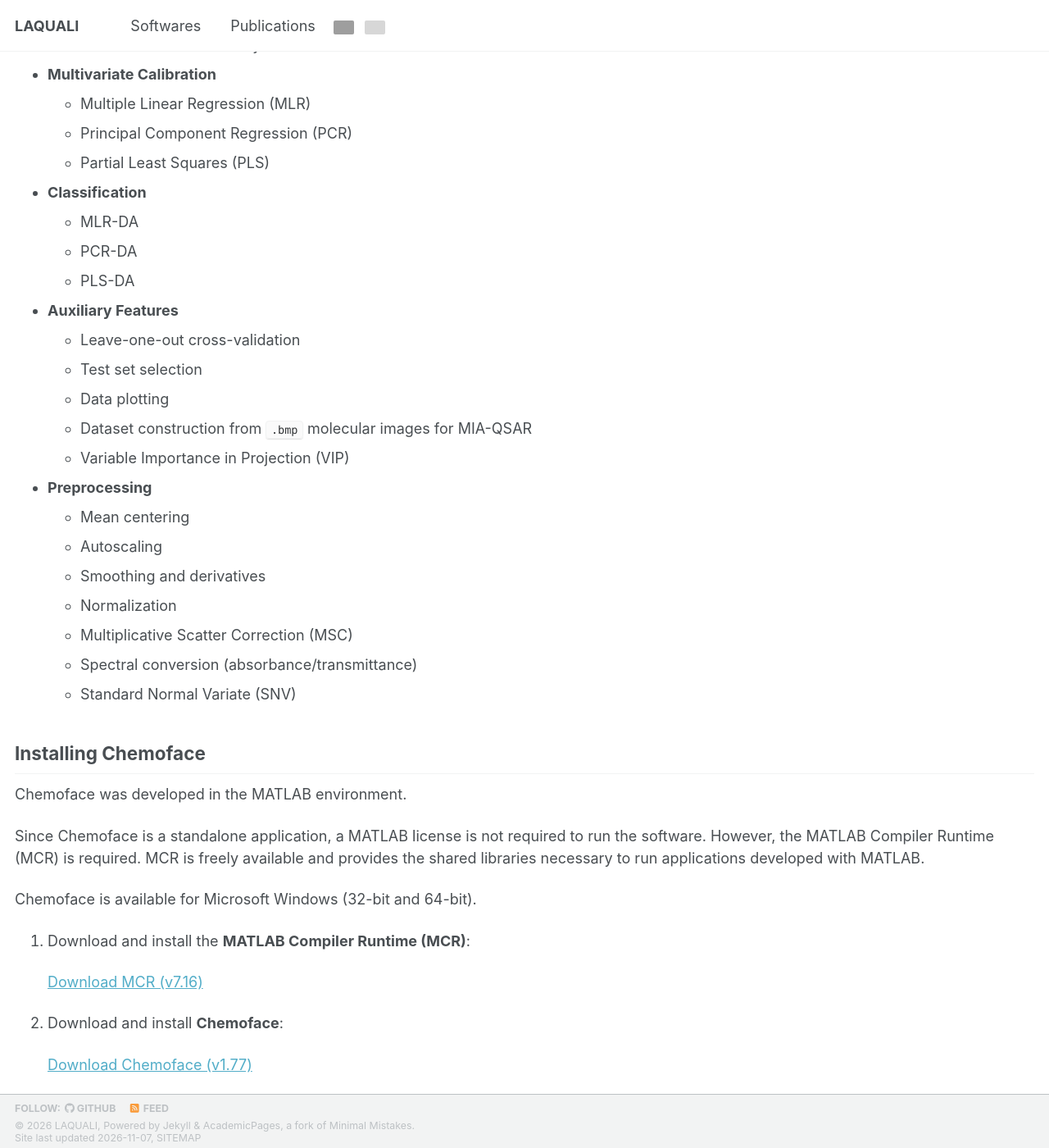
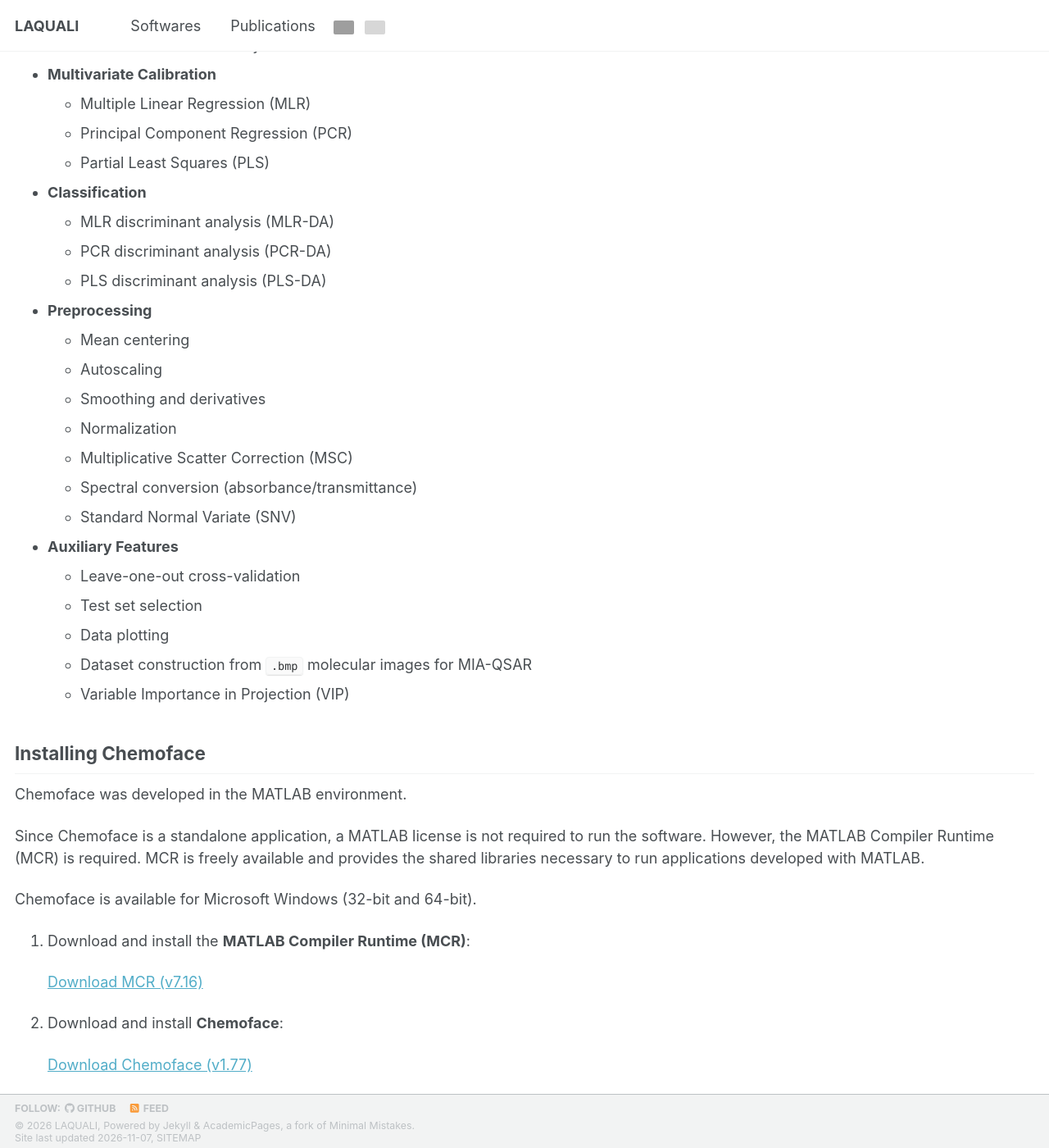
Before and after one commit to LAQUALI-UFLA/laquali-ufla.github.io, a Jekyll site: the page built from _pages/softwares/chemoface.md, in a window 1280 px wide and 1400 px high, scrolled down 624 px. Shown: the whole window at 82% size. Built offline with Jekyll 4.4.1, drawn with Linux system fonts in a browser that asks for light colours; a style sheet for code colours, icons or effects is not loaded; grey boxes are pictures that could not be loaded.

```diff
--- a/_pages/softwares/chemoface.md
+++ b/_pages/softwares/chemoface.md
@@ -27,16 +27,9 @@ author_profile: false
   - Partial Least Squares (PLS)
 
 - **Classification**
-  - MLR-DA
-  - PCR-DA
-  - PLS-DA
-
-- **Auxiliary Features**
-  - Leave-one-out cross-validation
-  - Test set selection
-  - Data plotting
-  - Dataset construction from `.bmp` molecular images for MIA-QSAR
-  - Variable Importance in Projection (VIP)
+  - MLR discriminant analysis (MLR-DA)
+  - PCR discriminant analysis (PCR-DA)
+  - PLS discriminant analysis (PLS-DA)
 
 - **Preprocessing**
   - Mean centering
```
Also changed, not shown: other parts of _pages/softwares/chemoface.md (+7 -0 lines).
